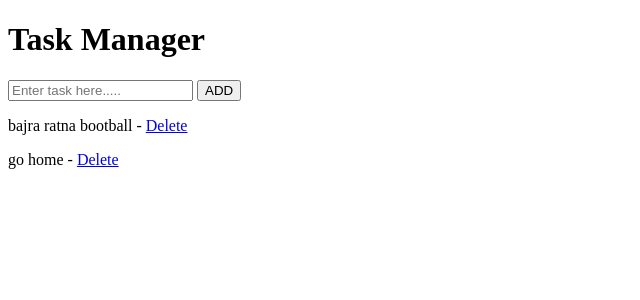
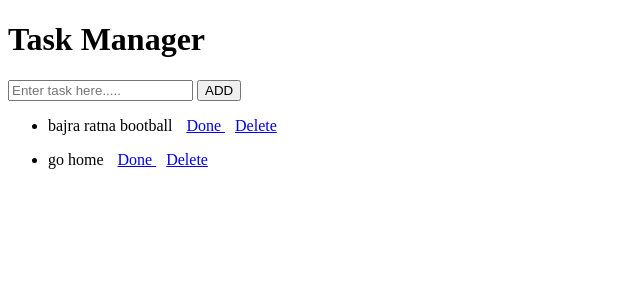
Before and after one commit to Asav098/MyProjects, a Flask app: page / in a window 1280 px wide. Shown: the top 300 px of the page, without its empty margins (0-640 px from the left). Run offline with Flask 3, Linux system fonts and the light colour scheme; data comes from the database, SQL or seed files in the repository; both versions use the stored data as it was after the commit.

Commit message:
done task

```diff
--- a/SQLscraping/app.py
+++ b/SQLscraping/app.py
@@ -33,4 +33,12 @@ def delete(id):
     db.session.commit()
     return redirect("/")
 
+@app.route("/done/<int:id>")
+def done(id):
+    task = Task.query.get(id)
+    task.done = True
+    db.session.commit()
+    return redirect("/")
+
+
 app.run(debug = True)
--- a/SQLscraping/templates/index.html
+++ b/SQLscraping/templates/index.html
@@ -14,7 +14,20 @@
     </form>
 
     {% for task in tasks %}
-        <p>{{task.title}} - <a href = "/delete/{{task.id}}"> Delete</a></p>
+    <ul>
+    <p><li>
+        {% if task.done %}
+           <s> {{task.title}}</s>
+        {% else %}
+            {{task.title}}
+        {% endif %}
+
+        <a href = "/done/{{task.id}}" style =" margin : 0px 10px 0px 10px"> Done </a>
+        <a href = "/delete/{{task.id}}"> Delete</a>
+    </p> </li></ul>
     {% endfor %}
+
+
+
 </body>
 </html>
```
Also changed, not shown: instance/tasks.db.
